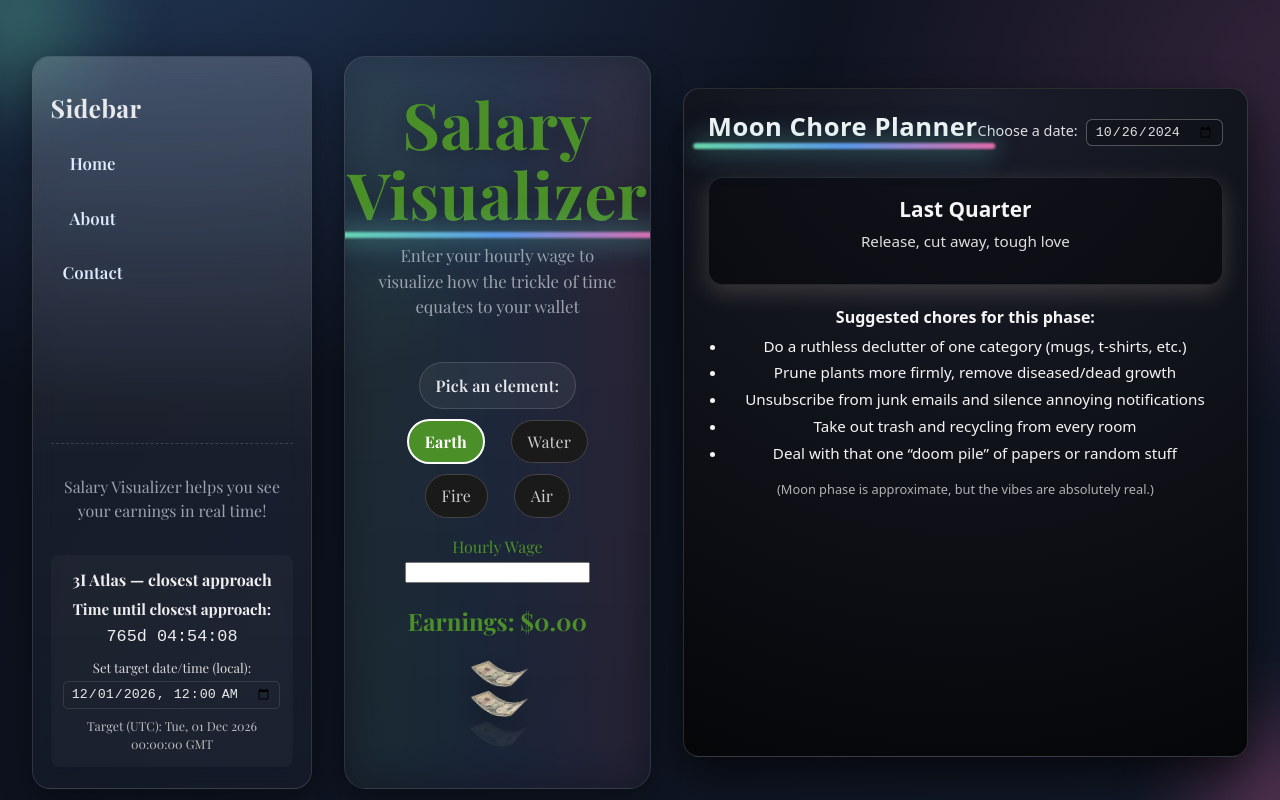
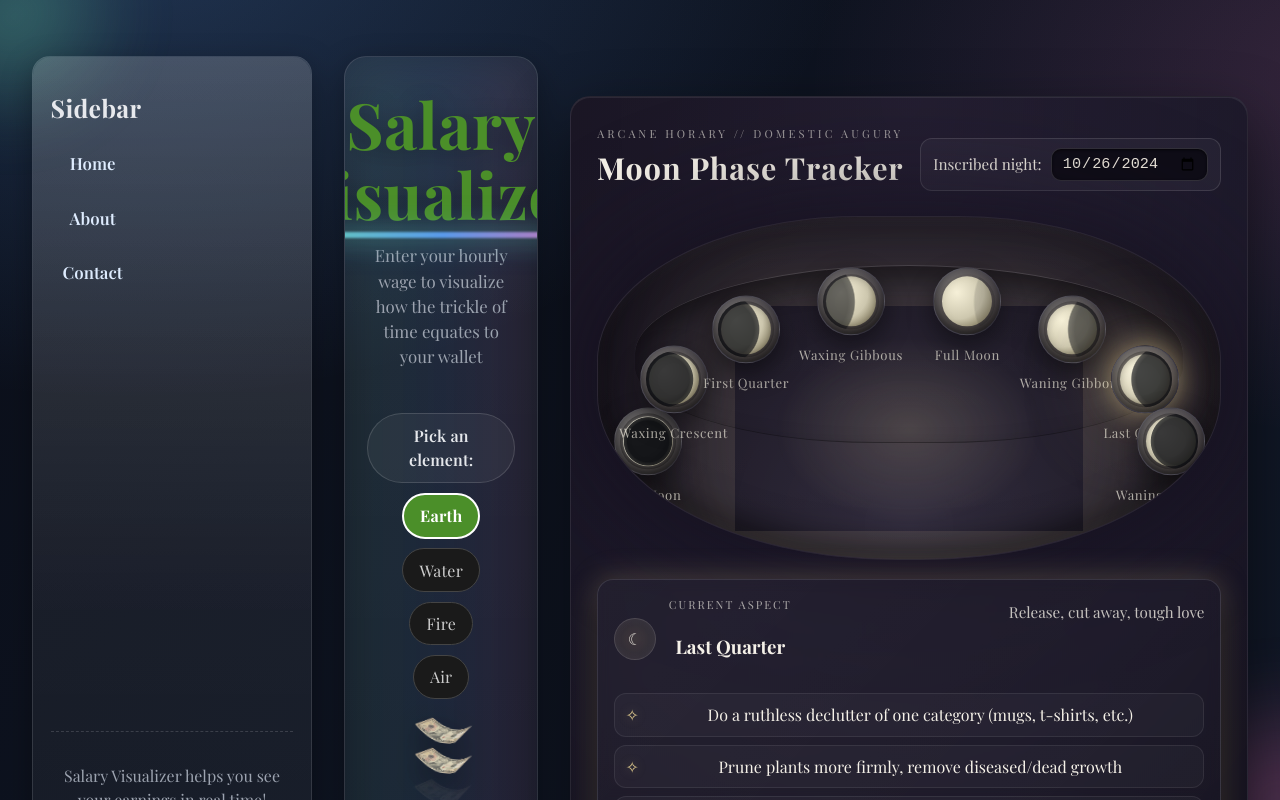
Before and after one commit to Foxglovery/salary-visualizer, a React (Vite) app: page / in a window 1280 px wide. Built offline with nearby package versions, Linux system fonts and the light colour scheme; a web font is replaced by a local one.

Commit message:
altered moon phases

```diff
--- a/src/App.css
+++ b/src/App.css
@@ -406,6 +406,268 @@ h1::after {
   box-shadow: var(--shadow);
 }
 
+/* ===== MOON PANEL (witchy arc) ===== */
+.moon-panel {
+  position: relative;
+  margin: 2.5rem auto;
+  padding: 1.8rem 1.6rem 2.2rem;
+  max-width: 980px;
+  color: #f5f1e8;
+  background: radial-gradient(120% 140% at 50% 0%, rgba(87, 71, 109, 0.28), rgba(16, 14, 25, 0.9)),
+    linear-gradient(145deg, #0c0a13, #151424 45%, #0a0a12);
+  border: 1px solid rgba(255, 255, 255, 0.08);
+  border-radius: 20px;
+  box-shadow: inset 0 1px 0 rgba(255, 255, 255, 0.08), inset 0 -1px 0 rgba(0, 0, 0, 0.4),
+    0 24px 60px rgba(0, 0, 0, 0.5);
+  overflow: hidden;
+}
+.moon-panel::before {
+  content: "";
+  position: absolute;
+  inset: 0;
+  background: repeating-radial-gradient(circle at 20% 20%, rgba(255, 255, 255, 0.02) 0 6px, transparent 6px 12px);
+  mix-blend-mode: soft-light;
+  opacity: 0.3;
+  pointer-events: none;
+}
+.moon-panel__header {
+  display: flex;
+  align-items: flex-end;
+  justify-content: space-between;
+  gap: 1rem;
+}
+.moon-panel__title {
+  margin: 0.15rem 0 0;
+  font-size: 1.9rem;
+  letter-spacing: 1px;
+}
+.moon-panel__eyebrow {
+  margin: 0;
+  text-transform: uppercase;
+  letter-spacing: 0.28em;
+  font-size: 0.7rem;
+  color: rgba(245, 241, 232, 0.6);
+}
+.moon-panel__date {
+  display: inline-flex;
+  align-items: center;
+  gap: 0.6rem;
+  padding: 0.55rem 0.8rem;
+  background: rgba(255, 255, 255, 0.04);
+  border: 1px solid rgba(255, 255, 255, 0.12);
+  border-radius: 12px;
+  font-size: 0.95rem;
+}
+.moon-panel__date input {
+  appearance: none;
+  background: #0f0d17;
+  color: #f0eadf;
+  border: 1px solid rgba(255, 255, 255, 0.15);
+  padding: 0.35rem 0.6rem;
+  border-radius: 10px;
+  font-size: 0.95rem;
+  box-shadow: inset 0 1px 3px rgba(0, 0, 0, 0.6);
+}
+
+.moon-arc {
+  position: relative;
+  width: min(820px, 100%);
+  margin: 1.6rem auto 1.2rem;
+  aspect-ratio: 2 / 1.1;
+  background: radial-gradient(70% 120% at 50% 90%, rgba(61, 55, 72, 0.6), rgba(12, 9, 16, 0.85)),
+    linear-gradient(180deg, rgba(255, 255, 255, 0.05), rgba(255, 255, 255, 0.01));
+  border: 1px solid #2b2633;
+  border-radius: 42% 42% 48% 48%;
+  box-shadow: inset 0 0 18px rgba(255, 255, 255, 0.05), inset 0 -14px 30px rgba(0, 0, 0, 0.55),
+    0 0 120px rgba(18, 12, 25, 0.8);
+  overflow: hidden;
+}
+.moon-arc__band {
+  position: absolute;
+  inset: 14% 6% auto 6%;
+  height: 52%;
+  border-top: 1px solid rgba(255, 255, 255, 0.12);
+  border-bottom: 1px solid rgba(0, 0, 0, 0.35);
+  border-radius: 50% 50% 44% 44%;
+  box-shadow: inset 0 12px 24px rgba(0, 0, 0, 0.4);
+  filter: blur(0.4px);
+}
+.moon-arc__halo {
+  position: absolute;
+  inset: 26% 22% 8% 22%;
+  background: radial-gradient(ellipse at 50% 55%, rgba(240, 222, 168, 0.26), transparent 55%);
+  transition: opacity 0.4s ease;
+  pointer-events: none;
+}
+.phase-node {
+  position: absolute;
+  width: 120px;
+  transform: translate(-50%, -50%);
+  text-align: center;
+  color: #e8e3d7;
+}
+.phase-node__disk {
+  position: relative;
+  width: 68px;
+  height: 68px;
+  margin: 0 auto;
+  border-radius: 50%;
+  background: radial-gradient(circle at 30% 30%, #5b5a61 0%, #35323e 65%, #15131c 90%);
+  border: 1px solid rgba(255, 255, 255, 0.08);
+  box-shadow: inset 0 2px 6px rgba(255, 255, 255, 0.06), inset 0 -6px 12px rgba(0, 0, 0, 0.6),
+    0 10px 26px rgba(0, 0, 0, 0.45);
+  overflow: hidden;
+  isolation: isolate;
+}
+.phase-node__disk::before {
+  content: "";
+  position: absolute;
+  inset: 12%;
+  border-radius: 50%;
+  background: radial-gradient(circle at 30% 32%, #f6f0d8 0%, #cdc7ae 55%, #8c8468 82%);
+  filter: drop-shadow(0 0 12px rgba(255, 232, 170, 0.35));
+}
+.phase-node__disk::after {
+  content: "";
+  position: absolute;
+  inset: 8%;
+  border-radius: 50%;
+  background: radial-gradient(
+    circle at calc(50% + var(--cut-shift, 0%)) 50%,
+    #0a0c12 52%,
+    rgba(10, 12, 18, 0.85) 60%,
+    transparent 62%
+  );
+  opacity: var(--cut-opacity, 0.78);
+  box-shadow: inset 0 0 10px rgba(0, 0, 0, 0.65);
+}
+.phase-node__glow {
+  position: absolute;
+  inset: -35%;
+  background: radial-gradient(circle at 50% 50%, rgba(240, 216, 150, 0.32), transparent 55%);
+  mix-blend-mode: screen;
+  opacity: 0;
+  transition: opacity 0.4s ease;
+}
+.phase-node__label {
+  margin-top: 0.6rem;
+  font-size: 0.82rem;
+  letter-spacing: 0.05em;
+  color: rgba(232, 227, 215, 0.72);
+}
+.phase-node.is-active .phase-node__disk {
+  box-shadow: inset 0 2px 6px rgba(255, 255, 255, 0.08), inset 0 -6px 12px rgba(0, 0, 0, 0.6),
+    0 0 28px rgba(240, 216, 150, 0.55), 0 0 90px rgba(240, 216, 150, 0.35);
+}
+.phase-node.is-active .phase-node__glow {
+  opacity: 1;
+}
+
+.phase-node__disk.new {
+  --cut-opacity: 0.95;
+  --cut-shift: 0%;
+  filter: grayscale(0.35);
+}
+.phase-node__disk.waxing-crescent {
+  --cut-opacity: 0.8;
+  --cut-shift: -14%;
+}
+.phase-node__disk.first-quarter {
+  --cut-opacity: 0.75;
+  --cut-shift: -38%;
+}
+.phase-node__disk.waxing-gibbous {
+  --cut-opacity: 0.6;
+  --cut-shift: -75%;
+}
+.phase-node__disk.full {
+  --cut-opacity: 0.15;
+  --cut-shift: 120%;
+}
+.phase-node__disk.waning-gibbous {
+  --cut-opacity: 0.6;
+  --cut-shift: 75%;
+}
+.phase-node__disk.last-quarter {
+  --cut-opacity: 0.75;
+  --cut-shift: 38%;
+}
+.phase-node__disk.waning-crescent {
+  --cut-opacity: 0.8;
+  --cut-shift: 14%;
+}
+
+.moon-phase-card {
+  position: relative;
+  margin-top: 1.1rem;
+  background: linear-gradient(135deg, rgba(255, 255, 255, 0.04), rgba(255, 255, 255, 0.01));
+  border: 1px solid rgba(255, 255, 255, 0.12);
+  border-radius: 16px;
+  padding: 1.1rem 1rem 1.3rem;
+  backdrop-filter: blur(6px);
+}
+.moon-phase-card__header {
+  display: flex;
+  align-items: flex-start;
+  justify-content: space-between;
+  gap: 1rem;
+}
+.moon-phase-card__title {
+  display: flex;
+  align-items: center;
+  gap: 0.8rem;
+}
+.moon-phase-card__glyph {
+  display: inline-flex;
+  width: 42px;
+  height: 42px;
+  align-items: center;
+  justify-content: center;
+  border-radius: 50%;
+  background: radial-gradient(circle at 50% 50%, rgba(240, 216, 150, 0.14), rgba(240, 216, 150, 0.04));
+  border: 1px solid rgba(255, 255, 255, 0.14);
+  color: rgba(245, 241, 232, 0.9);
+  box-shadow: inset 0 0 10px rgba(255, 255, 255, 0.06);
+}
+.moon-phase-card__eyebrow {
+  margin: 0;
+  text-transform: uppercase;
+  letter-spacing: 0.18em;
+  font-size: 0.7rem;
+  color: rgba(245, 241, 232, 0.65);
+}
+.moon-phase-card__vibe {
+  margin: 0.25rem 0 0;
+  color: rgba(245, 241, 232, 0.78);
+  font-size: 0.95rem;
+  max-width: 280px;
+  text-align: right;
+}
+.moon-phase-card__list {
+  display: grid;
+  gap: 0.5rem;
+  margin-top: 0.85rem;
+}
+.moon-phase-card__item {
+  display: grid;
+  grid-template-columns: auto 1fr;
+  gap: 0.55rem;
+  align-items: baseline;
+  padding: 0.55rem 0.65rem;
+  border-radius: 12px;
+  background: rgba(255, 255, 255, 0.03);
+  border: 1px solid rgba(255, 255, 255, 0.08);
+}
+.moon-phase-card__bullet {
+  color: rgba(240, 216, 150, 0.9);
+  text-shadow: 0 0 12px rgba(240, 216, 150, 0.35);
+}
+.moon-panel__footnote {
+  margin: 1rem 0 0;
+  color: rgba(245, 241, 232, 0.55);
+  font-size: 0.85rem;
+}
+
 /* ===== MEDIA QUERIES ===== */
 @media (max-width: 900px) {
   .app-layout {
@@ -424,6 +686,23 @@ h1::after {
     align-items: center;
     text-align: center;
   }
+  .moon-panel {
+    padding: 1.4rem 1rem 1.8rem;
+  }
+  .moon-panel__header {
+    flex-direction: column;
+    align-items: flex-start;
+  }
+  .moon-panel__date {
+    width: 100%;
+    justify-content: space-between;
+  }
+  .moon-phase-card__header {
+    flex-direction: column;
+  }
+  .moon-phase-card__vibe {
+    text-align: left;
+  }
 }
 
 @media (max-width: 768px) {
@@ -438,6 +717,12 @@ h1::after {
   }
   .dollar-bill {
     width: 52px;
+  }
+  .moon-arc {
+    aspect-ratio: 1.7 / 1;
+  }
+  .phase-node {
+    width: 100px;
   }
 }
 
--- a/src/App.jsx
+++ b/src/App.jsx
@@ -59,8 +59,8 @@ function App() {
               </button>
             ))}
           </div>
-          <SalaryInput setHourlyWage={setHourlyWage} />
-          <EarningCounter hourlyWage={hourlyWage} />
+          {/* <SalaryInput setHourlyWage={setHourlyWage} />
+          <EarningCounter hourlyWage={hourlyWage} /> */}
           <img src={dollarBill} alt='Dollar Bill' className='dollar-bill'/>
           <img src={dollarBill} alt='Dollar Bill' className='dollar-bill'/>
           <img src={dollarBill} alt='Dollar Bill' className='dollar-bill'/>
--- a/src/components/MoonPhases.jsx
+++ b/src/components/MoonPhases.jsx
@@ -1,15 +1,16 @@
-import  { useState, useMemo } from "react";
+import { useMemo, useState } from "react";
 
 const MOON_PHASES = [
   {
     key: 0,
     name: "New Moon",
     vibe: "Reset, rest, intention-setting",
+    phaseClass: "new",
     chores: [
       "Do light, low-effort tidying (clear one surface, not the whole house)",
       "Clean and reset your altar or a special shelf",
       "Journal goals or to-do lists for the next two weeks",
-      "Sort seed packets, plan garden beds, but don’t plant yet",
+      "Sort seed packets, plan garden beds, but don't plant yet",
       "Declutter digital stuff: delete 10 old photos or emails"
     ]
   },
@@ -17,10 +18,11 @@ const MOON_PHASES = [
     key: 1,
     name: "Waxing Crescent",
     vibe: "Plant the seeds, start small",
+    phaseClass: "waxing-crescent",
     chores: [
       "Start small projects: one drawer, one cabinet, one bed in the garden",
       "Start seeds indoors or plan where transplants will go",
-      "Do quick 10–15 minute cleaning bursts in different rooms",
+      "Do quick 10-15 minute cleaning bursts in different rooms",
       "Wash and prep containers/pots for upcoming plantings",
       "Begin tracking a new habit (sleep, water, cleaning, etc.)"
     ]
@@ -29,8 +31,9 @@ const MOON_PHASES = [
     key: 2,
     name: "First Quarter",
     vibe: "Action, push through resistance",
+    phaseClass: "first-quarter",
     chores: [
-      "Tackle medium-sized chores you’ve been avoiding (bathroom, fridge, car)",
+      "Tackle medium-sized chores you've been avoiding (bathroom, fridge, car)",
       "Do structural garden work: staking, trellises, bed edging",
       "Sort and label storage bins, jars, or pantry containers",
       "Handle necessary but annoying admin: bills, calls, scheduling",
@@ -41,11 +44,12 @@ const MOON_PHASES = [
     key: 3,
     name: "Waxing Gibbous",
     vibe: "Refine, improve, prepare",
+    phaseClass: "waxing-gibbous",
     chores: [
       "Fine-tune spaces you already cleaned (organize, pretty it up)",
       "Thin seedlings, prune lightly, or adjust plant spacing",
       "Batch prep ingredients or freezer meals for future you",
-      "Label everything you’ve been saying you’ll label for weeks",
+      "Label everything you've been saying you'll label for weeks",
       "Do maintenance: sharpen tools, oil cutting boards, fix squeaky doors"
     ]
   },
@@ -53,42 +57,46 @@ const MOON_PHASES = [
     key: 4,
     name: "Full Moon",
     vibe: "Peak energy, showcase & cleanse",
+    phaseClass: "full",
     chores: [
-      "Do a big “showtime” clean of main living areas",
+      "Do a big 'showtime' clean of main living areas",
       "Wash bedding, blankets, and anything cozy",
       "Sweep and energetically cleanse floors/thresholds",
       "Show off your space: take photos, host a little hang, or just enjoy it",
-      "Moon-gaze with tea and actually admire what you’ve done"
+      "Moon-gaze with tea and actually admire what you've done"
     ]
   },
   {
     key: 5,
     name: "Waning Gibbous",
     vibe: "Gratitude, sharing, adjusting",
+    phaseClass: "waning-gibbous",
     chores: [
-      "Declutter gently: donate or re-home items you don’t use",
+      "Declutter gently: donate or re-home items you don't use",
       "Harvest and share herbs/produce, or prep them for drying",
       "Clean out the pantry of stale/expired things",
       "Write labels, notes, or logs for what worked well this cycle",
-      "Do laundry that’s been lurking in baskets or corners"
+      "Do laundry that's been lurking in baskets or corners"
     ]
   },
   {
     key: 6,
     name: "Last Quarter",
     vibe: "Release, cut away, tough love",
+    phaseClass: "last-quarter",
     chores: [
       "Do a ruthless declutter of one category (mugs, t-shirts, etc.)",
       "Prune plants more firmly, remove diseased/dead growth",
       "Unsubscribe from junk emails and silence annoying notifications",
       "Take out trash and recycling from every room",
-      "Deal with that one “doom pile” of papers or random stuff"
+      "Deal with that one 'doom pile' of papers or random stuff"
     ]
   },
   {
     key: 7,
     name: "Waning Crescent",
     vibe: "Rest, reset, compost the old",
+    phaseClass: "waning-crescent",
     chores: [
       "Soft reset: gentle tidy, nothing heroic",
       "Compost kitchen scraps, dead plants, or old intentions",
@@ -99,10 +107,10 @@ const MOON_PHASES = [
   }
 ];
 
-// Conway-style moon phase approximation: returns 0–7
+// Conway-style moon phase approximation: returns 0-7
 function getMoonPhaseIndex(date) {
   let year = date.getFullYear();
-  let month = date.getMonth() + 1; // JS months 0–11 → 1–12
+  let month = date.getMonth() + 1; // JS months 0-11 + 1-12
   const day = date.getDate();
 
   if (month < 3) {
@@ -129,7 +137,11 @@ function getMoonPhaseIndex(date) {
 function getMoonIllumination(date) {
   let year = date.getFullYear();
   let month = date.getMonth() + 1;
-  const day = date.getDate() + (date.getHours() / 24) + (date.getMinutes() / 1440) + (date.getSeconds() / 86400);
+  const day =
+    date.getDate() +
+    date.getHours() / 24 +
+    date.getMinutes() / 1440 +
+    date.getSeconds() / 86400;
 
   if (month < 3) {
     year -= 1;
@@ -151,115 +163,117 @@ function getMoonIllumination(date) {
   return illum; // 0 (new) .. 1 (full)
 }
 
+const ARC_POSITIONS = (() => {
+  const radius = 42; // percentage of container width
+  const verticalCenter = 70; // percentage from top
+  return MOON_PHASES.map((phase, idx) => {
+    const t = idx / (MOON_PHASES.length - 1);
+    const angleDeg = 180 - t * 180; // left to right along top arc
+    const angleRad = (angleDeg * Math.PI) / 180;
+    const xPerc = 50 + radius * Math.cos(angleRad);
+    const yPerc = verticalCenter - radius * Math.sin(angleRad);
+    return { ...phase, xPerc, yPerc };
+  });
+})();
+
 export default function MoonChorePlanner() {
   const [dateString, setDateString] = useState(() => {
     const today = new Date();
-    // format yyyy-mm-dd for <input type="date">
     const yyyy = today.getFullYear();
     const mm = String(today.getMonth() + 1).padStart(2, "0");
     const dd = String(today.getDate()).padStart(2, "0");
     return `${yyyy}-${mm}-${dd}`;
   });
 
-  const { phase, chores, illumination } = useMemo(() => {
+  const { phase, chores, illumination, phaseIndex } = useMemo(() => {
     const [year, month, day] = dateString.split("-").map(Number);
     const date = new Date(year, month - 1, day);
-    const phaseIndex = getMoonPhaseIndex(date);
-    const phaseInfo = MOON_PHASES.find(p => p.key === phaseIndex) ?? MOON_PHASES[0];
-    // compute illumination/brightness for this date
-    const illumination = getMoonIllumination(date);
+    const currentPhaseIndex = getMoonPhaseIndex(date);
+    const phaseInfo = MOON_PHASES.find((p) => p.key === currentPhaseIndex) ?? MOON_PHASES[0];
+    const illum = getMoonIllumination(date);
     return {
       phase: phaseInfo,
       chores: phaseInfo.chores,
-      illumination
+      illumination: illum,
+      phaseIndex: currentPhaseIndex
     };
   }, [dateString]);
 
   return (
-    <div
-      style={{
-        maxWidth: "600px",
-        margin: "2rem auto",
-        padding: "1.5rem",
-        borderRadius: "1rem",
-        border: "1px solid rgba(255,255,255,0.15)",
-        background: "radial-gradient(circle at top, #1b1e2b, #050608)",
-        color: "#f5f5f5",
-        fontFamily: "system-ui, -apple-system, BlinkMacSystemFont, sans-serif",
-        boxShadow: "0 18px 40px rgba(0,0,0,0.6)"
-      }}
-    >
-      <h1 style={{ fontSize: "1.6rem", marginBottom: "0.75rem" }}>
-        Moon Chore Planner
-      </h1>
+    <section className="moon-panel">
+      <div className="moon-panel__header">
+        <div>
+          <p className="moon-panel__eyebrow">Arcane horary // domestic augury</p>
+          <h2 className="moon-panel__title">Moon Phase Tracker</h2>
+        </div>
+        <label className="moon-panel__date">
+          <span>Inscribed night:</span>
+          <input
+            type="date"
+            value={dateString}
+            onChange={(e) => setDateString(e.target.value)}
+          />
+        </label>
+      </div>
 
-      <label style={{ fontSize: "0.9rem", opacity: 0.9 }}>
-        Choose a date:
-        <input
-          type="date"
-          value={dateString}
-          onChange={(e) => setDateString(e.target.value)}
+      <div className="moon-arc">
+        <div
+          className="moon-arc__halo"
           style={{
-            marginLeft: "0.5rem",
-            padding: "0.25rem 0.5rem",
-            borderRadius: "0.4rem",
-            border: "1px solid rgba(255,255,255,0.3)",
-            background: "rgba(0,0,0,0.2)",
-            color: "#f5f5f5"
+            opacity: 0.55 + (illumination ?? 0) * 0.25,
+            boxShadow: `0 0 120px 50px rgba(240, 220, 170, ${0.08 + (illumination ?? 0) * 0.35})`
           }}
         />
-      </label>
+        <div className="moon-arc__band" />
+        {ARC_POSITIONS.map((p) => (
+          <div
+            key={p.key}
+            className={`phase-node ${phaseIndex === p.key ? "is-active" : ""}`}
+            style={{ left: `${p.xPerc}%`, top: `${p.yPerc}%` }}
+            aria-label={`${p.name} phase`}
+          >
+            <div className={`phase-node__disk ${p.phaseClass}`}>
+              <span className="phase-node__glow" />
+            </div>
+            <div className="phase-node__label">{p.name}</div>
+          </div>
+        ))}
+      </div>
 
       <div
+        className="moon-phase-card"
         style={{
-          marginTop: "1.5rem",
-          padding: "1rem",
-          borderRadius: "0.9rem",
-          // background slightly brighter when moon is fuller
-          background: `rgba(0,0,0,${0.32 + (illumination ?? 0) * 0.12})`,
-          border: "1px solid rgba(255,255,255,0.1)",
-          // glow intensity scales with illumination (full moon => stronger glow)
-          boxShadow: `0 8px ${8 + (illumination ?? 0) * 40}px rgba(255,240,200,${0.06 + (illumination ?? 0) * 0.28})`
+          boxShadow: `0 18px ${18 + (illumination ?? 0) * 32}px rgba(0,0,0,0.5), 0 0 ${
+            14 + (illumination ?? 0) * 40
+          }px rgba(240,210,150,${0.1 + (illumination ?? 0) * 0.4})`
         }}
       >
-        <h2 style={{ margin: 0, fontSize: "1.3rem" }}>
-          {phase.name}
-        </h2>
-        <p style={{ marginTop: "0.3rem", fontSize: "0.95rem", opacity: 0.9 }}>
-          {phase.vibe}
+        <div className="moon-phase-card__header">
+          <div className="moon-phase-card__title">
+            <span className="moon-phase-card__glyph" aria-hidden="true">
+              ☾
+            </span>
+            <div>
+              <p className="moon-phase-card__eyebrow">Current aspect</p>
+              <h3>{phase.name}</h3>
+            </div>
+          </div>
+          <p className="moon-phase-card__vibe">{phase.vibe}</p>
+        </div>
+        <div className="moon-phase-card__list">
+          {chores.map((chore, idx) => (
+            <div key={idx} className="moon-phase-card__item">
+              <span className="moon-phase-card__bullet" aria-hidden="true">
+                ✧
+              </span>
+              <span>{chore}</span>
+            </div>
+          ))}
+        </div>
+        <p className="moon-panel__footnote">
+          Shadows are approximate; the witching hour is exact.
         </p>
       </div>
-
-      <div style={{ marginTop: "1.25rem" }}>
-        <h3 style={{ fontSize: "1rem", marginBottom: "0.4rem" }}>
-          Suggested chores for this phase:
-        </h3>
-        <ul
-          style={{
-            paddingLeft: "1.2rem",
-            margin: 0,
-            display: "grid",
-            gap: "0.35rem",
-            fontSize: "0.95rem"
-          }}
-        >
-          {chores.map((chore, idx) => (
-            <li key={idx} style={{ lineHeight: 1.4 }}>
-              {chore}
-            </li>
-          ))}
-        </ul>
-      </div>
-
-      <p
-        style={{
-          marginTop: "1rem",
-          fontSize: "0.8rem",
-          opacity: 0.7
-        }}
-      >
-        (Moon phase is approximate, but the vibes are absolutely real.)
-      </p>
-    </div>
+    </section>
   );
 }
```
